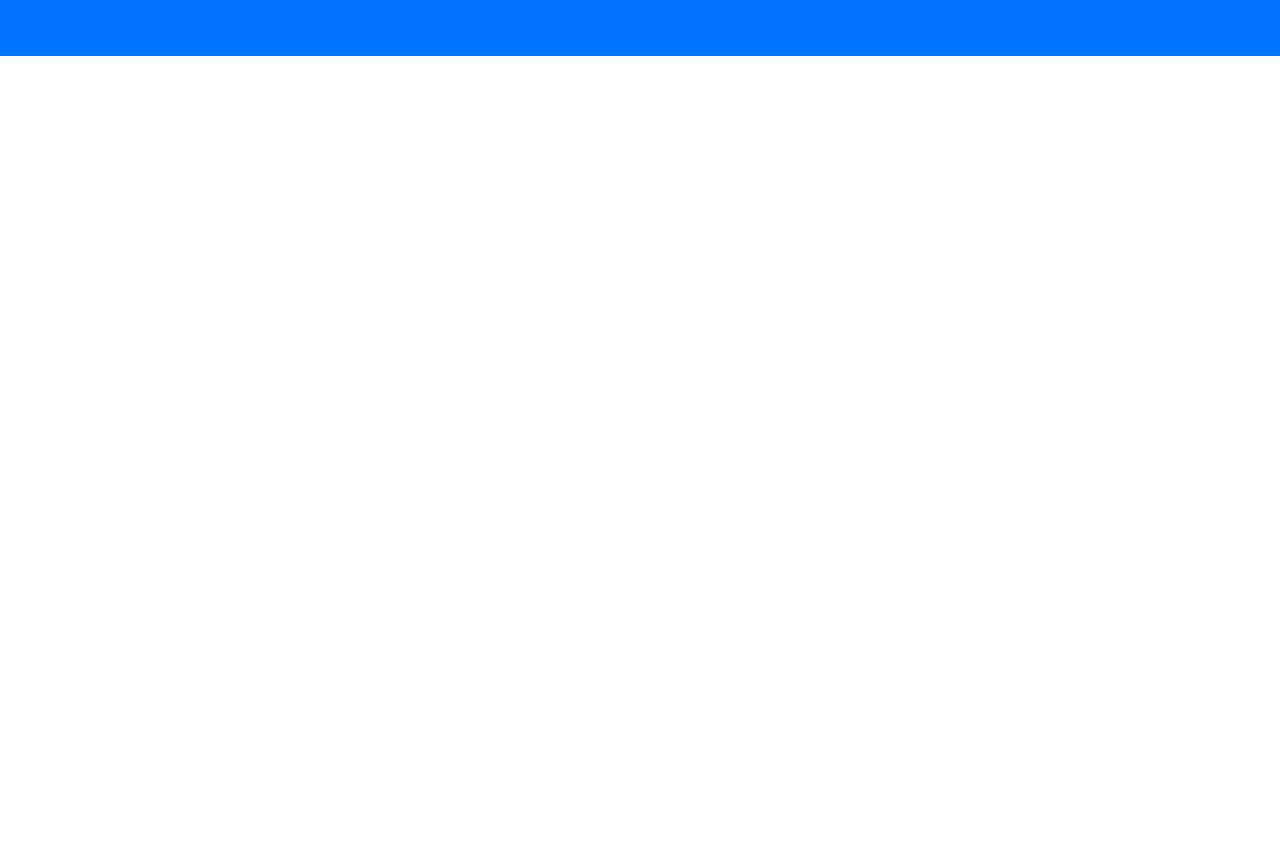
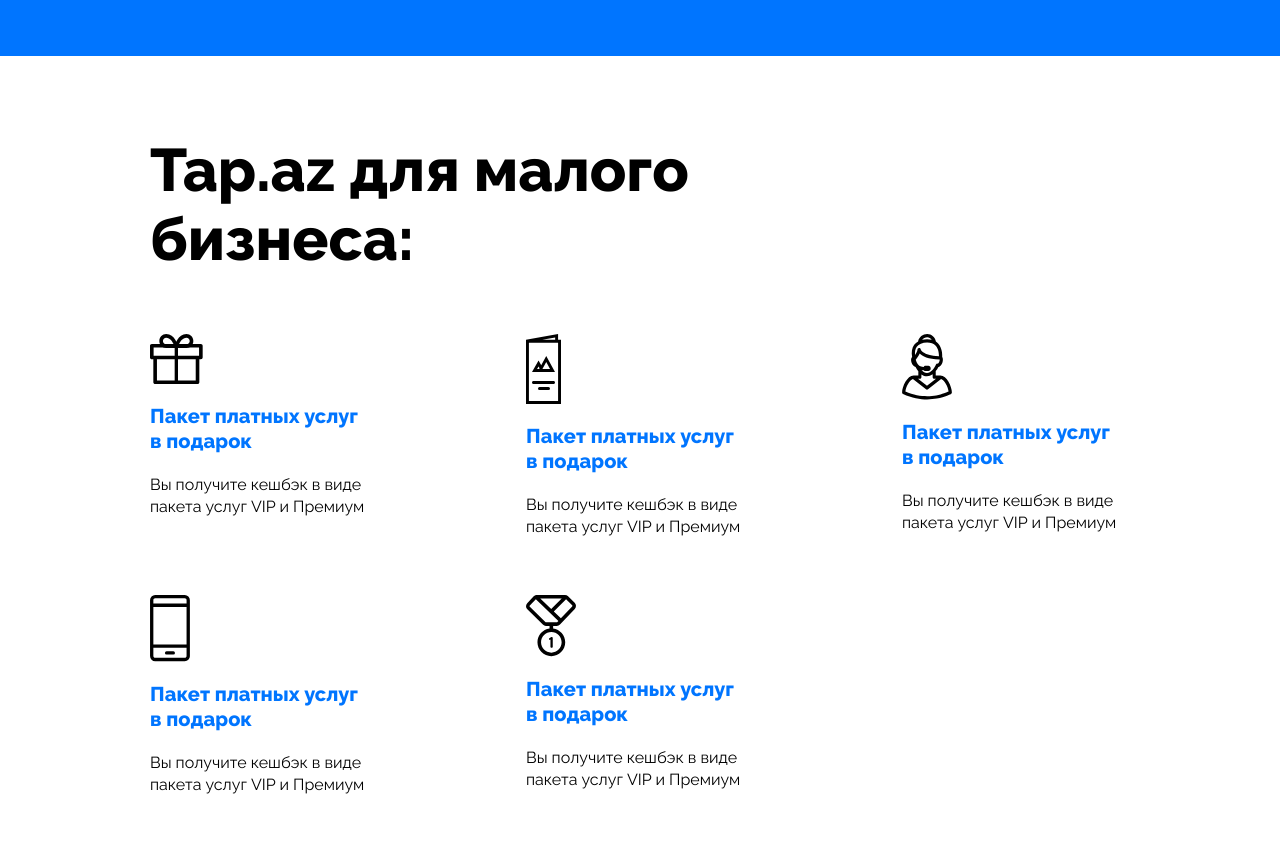
Before and after one commit to Sauns/zeplin-test, a plain HTML site: page index.html in a window 1280 px wide. Shown: the part 520-1373 px from the top of the page. Before the commit the page ends 800 px from the top, so only its background shows below. Drawn offline with Linux system fonts and the light colour scheme.

Commit message:
create_content

```diff
--- a/css/main.sass
+++ b/css/main.sass
@@ -50,3 +50,37 @@
     color: #0075ff
     padding: 19.5px 34px
     display: inline-block
+.business_block
+    max-width: 980px
+    margin: 0 auto
+.business_title
+    font-family: $font_stack_2
+    font-weight: $extra_bold
+    font-size: 60px
+    color: #000
+    max-width: 570px
+    margin: 80px 0 60px
+.business_items_wrap
+    display: flex
+    flex-wrap: wrap
+.business_item
+    max-width: 221px
+    margin-right: 155px
+    margin: 0 155px 41px 0
+.business_item:nth-child(3n+3)
+    margin-right: 0px
+.business_item img
+    display: block
+    max-width: 100%
+.business_item_title
+    font-family: $font_stack_2
+    font-size: 20px
+    font-weight: bold
+    line-height: 1.25
+    letter-spacing: normal
+    color: #0075ff
+.business_item_descr
+    font-family: $font_stack_2
+    color: #000
+    line-height: 1.38
+    font-size: 16px
--- a/index.html
+++ b/index.html
@@ -23,5 +23,37 @@
             <a class="create_btn btn" href="#">Создать магазин</a>
         </section>
     </header>
+    <div class="content">
+        <section class="business_block">
+            <h2 class="business_title">Tap.az для малого бизнеса:</h2>
+            <div class="business_items_wrap">
+                <div class="business_item">
+                    <img src="images/business_image_1.svg" alt="">
+                    <p class="business_item_title">Пакет платных услуг в подарок</p>
+                    <p class="business_item_descr">Вы получите кешбэк в виде пакета услуг VIP и Премиум</p>
+                </div>
+                <div class="business_item">
+                    <img src="images/business_image_2.svg" alt="">
+                    <p class="business_item_title">Пакет платных услуг в подарок</p>
+                    <p class="business_item_descr">Вы получите кешбэк в виде пакета услуг VIP и Премиум</p>
+                </div>
+                <div class="business_item">
+                    <img src="images/business_image_3.svg" alt="">
+                    <p class="business_item_title">Пакет платных услуг в подарок</p>
+                    <p class="business_item_descr">Вы получите кешбэк в виде пакета услуг VIP и Премиум</p>
+                </div>
+                <div class="business_item">
+                    <img src="images/business_image_4.svg" alt="">
+                    <p class="business_item_title">Пакет платных услуг в подарок</p>
+                    <p class="business_item_descr">Вы получите кешбэк в виде пакета услуг VIP и Премиум</p>
+                </div>
+                <div class="business_item">
+                    <img src="images/business_image_5.svg" alt="">
+                    <p class="business_item_title">Пакет платных услуг в подарок</p>
+                    <p class="business_item_descr">Вы получите кешбэк в виде пакета услуг VIP и Премиум</p>
+                </div>
+            </div>
+        </section>
+    </div>
 </body>
 </html>
```
Also changed, not shown: css/main.css, 1 other file.
